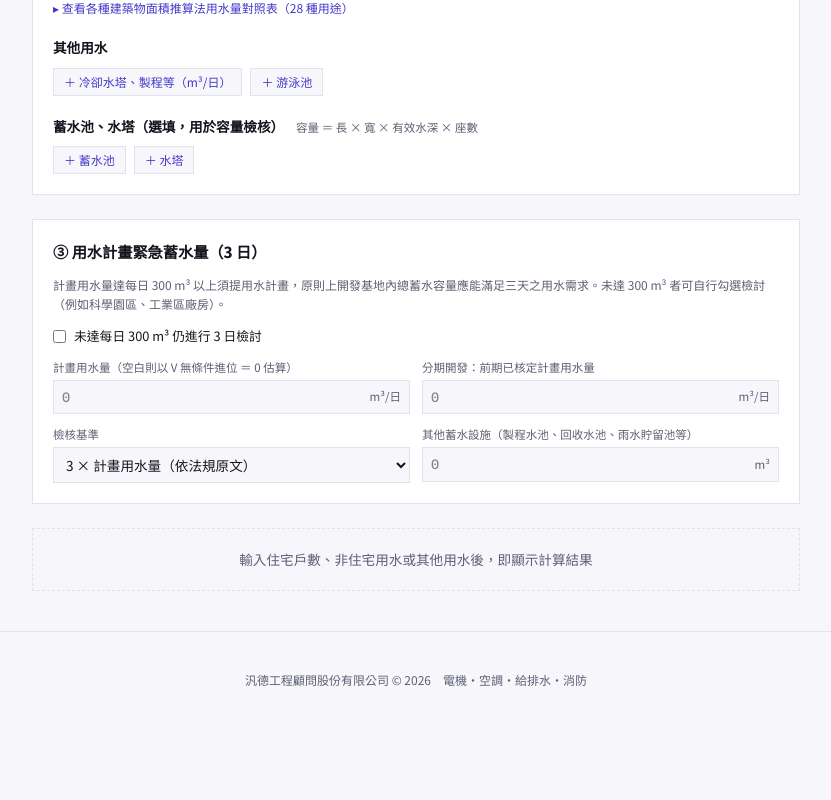
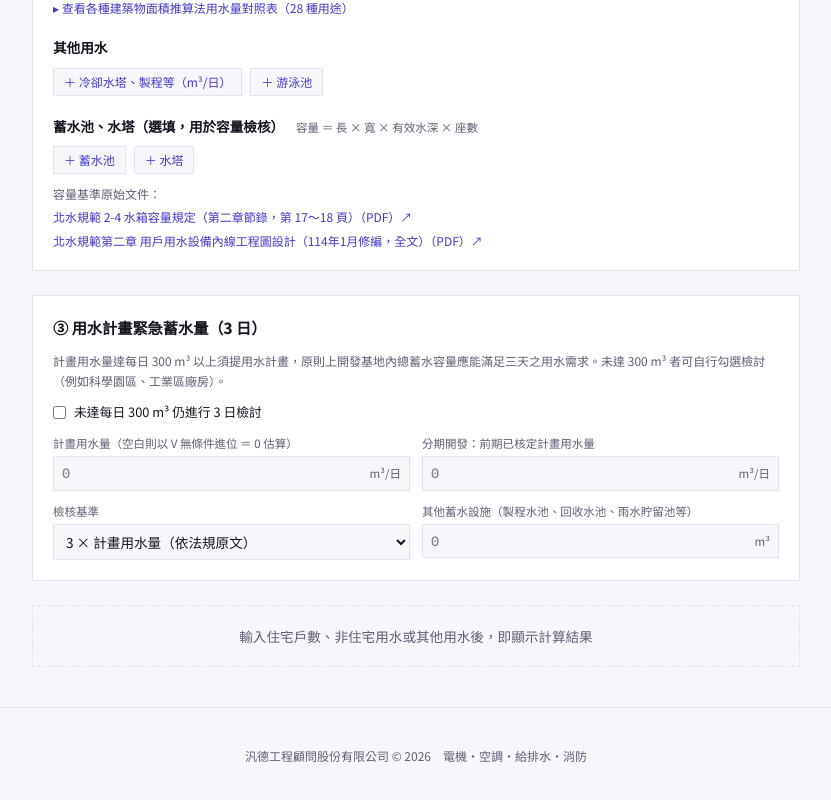
Before and after one commit to evan-yufanlin/allcom-website, a Next.js app: page /tools/water-supply in a window 1280 px wide. Shown: the part 948-1748 px from the top of the page, without its empty margins (224-1055 px from the left). Before the commit the page ends 1676 px from the top, so only its background shows below. Built offline with nearby package versions, Linux system fonts and the light colour scheme.

Commit message:
Water supply: show capacity standard documents under tank inputs
Co-Authored-By: Claude Opus 5.5 <noreply@anthropic.com>
Claude-Session: https://claude.ai/code/session_01GyJMtG6yMBg1KRqad1rjEg

```diff
--- a/src/components/WaterSupplyTool.tsx
+++ b/src/components/WaterSupplyTool.tsx
@@ -312,6 +312,7 @@ export default function WaterSupplyTool() {
           key={active.id}
           j={j}
           sys={active}
+          showCapacityDocs={j === "taipei" || baselineDays !== null}
           update={(patch) => updateSystem(active.id, patch)}
           remove={
             systems.length > 1
@@ -391,11 +392,13 @@ export default function WaterSupplyTool() {
 function SystemEditor({
   j,
   sys,
+  showCapacityDocs,
   update,
   remove,
 }: {
   j: Jurisdiction;
   sys: SystemUI;
+  showCapacityDocs: boolean;
   update: (patch: Partial<SystemUI> | ((s: SystemUI) => Partial<SystemUI>)) => void;
   remove?: () => void;
 }) {
@@ -605,6 +608,7 @@ function SystemEditor({
             ＋ 水塔
           </SmallButton>
         </div>
+        {showCapacityDocs && <CapacityDocs j={j} />}
       </Group>
     </div>
   );
```
